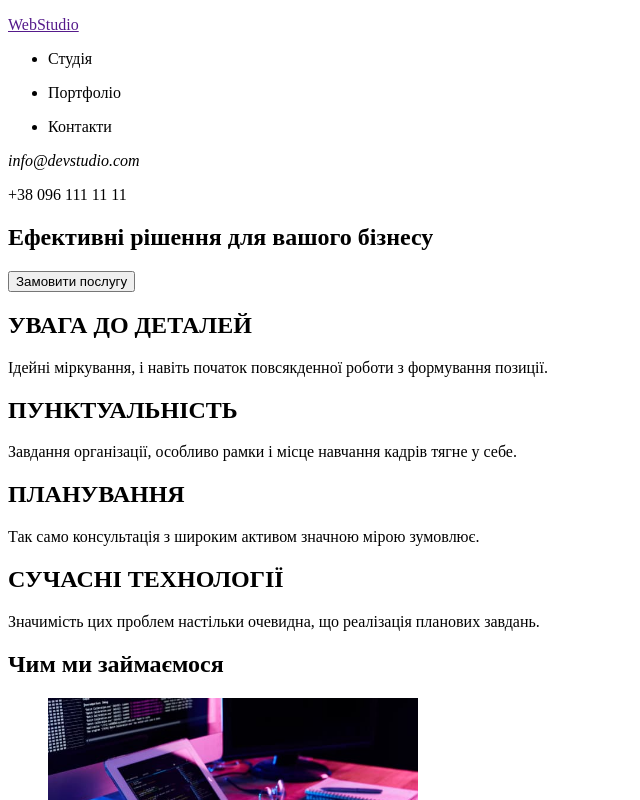
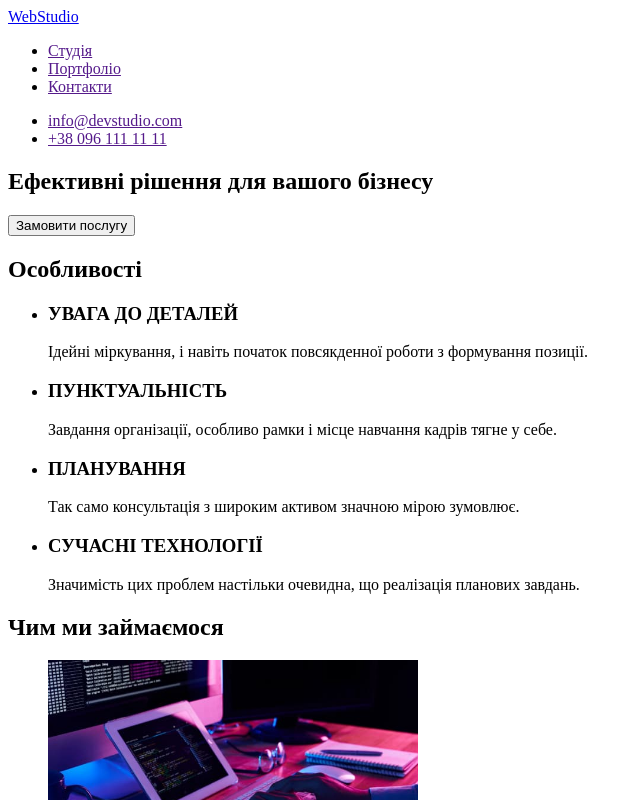
Before and after one commit to svitlanakokorska/index.html, a plain HTML site: page index.html in a window 1280 px wide. Shown: the top 800 px of the page, without its empty margins (0-640 px from the left). Drawn offline with Linux system fonts and the light colour scheme.

Commit message:
Виправлення помилок

```diff
--- a/index.html
+++ b/index.html
@@ -7,48 +7,56 @@
     <title>Document</title>
   </head>
   <body>
-    <footer>
-      <a href=""><p>WebStudio</p></a>
-      <ul>
-        <li><p>Студія</p></li>
-        <li><p>Портфоліо</p></li>
-        <li><p>Контакти</p></li>
-      </ul>
-      <address><p>info@devstudio.com</p></address>
-      <p>+38 096 111 11 11</p>
-    </footer>
-
     <header>
       <nav>
-        <h1>Ефективні рішення для вашого бізнесу</h1>
-        <button>Замовити послугу</button>
+        <a href="./index.html">WebStudio</a>
+        <ul>
+          <li><a href="">Студія</a></li>
+          <li><a href="">Портфоліо</a></li>
+          <li><a href="">Контакти</a></li>
+        </ul>
       </nav>
+      <ul>
+        <li><a href="">info@devstudio.com</a></li>
+        <li><a href="">+38 096 111 11 11</a></li>
+      </ul>
     </header>
     <main>
       <section>
-        <h2>УВАГА ДО ДЕТАЛЕЙ</h2>
-        <p>
-          Ідейні міркування, і навіть початок повсякденної роботи з формування
-          позиції.
-        </p>
+        <h1>Ефективні рішення для вашого бізнесу</h1>
+        <button>Замовити послугу</button>
       </section>
       <section>
-        <h2>ПУНКТУАЛЬНІСТЬ</h2>
+        <h2>Особливості</h2>
+        <ul>
+          <li>
+            <h3>УВАГА ДО ДЕТАЛЕЙ</h3>
             <p>
-          Завдання організації, особливо рамки і місце навчання кадрів тягне у
-          себе.
+              Ідейні міркування, і навіть початок повсякденної роботи з
+              формування позиції.
             </p>
-      </section>
-      <section>
-        <h2>ПЛАНУВАННЯ</h2>
-        <p>Так само консультація з широким активом значною мірою зумовлює.</p>
-      </section>
-      <section>
-        <h2>СУЧАСНІ ТЕХНОЛОГІЇ</h2>
+          </li>
+          <li>
+            <h3>ПУНКТУАЛЬНІСТЬ</h3>
+            <p>
+              Завдання організації, особливо рамки і місце навчання кадрів тягне
+              у себе.
+            </p>
+          </li>
+          <li>
+            <h3>ПЛАНУВАННЯ</h3>
+            <p>
+              Так само консультація з широким активом значною мірою зумовлює.
+            </p>
+          </li>
+          <li>
+            <h3>СУЧАСНІ ТЕХНОЛОГІЇ</h3>
             <p>
               Значимість цих проблем настільки очевидна, що реалізація планових
               завдань.
             </p>
+          </li>
+        </ul>
       </section>
       <section>
         <h2>Чим ми займаємося</h2>
@@ -58,34 +66,41 @@
           <li><img src="./images/tablet.jpg" alt="планшет" width="370" /></li>
         </ul>
       </section>
-
       <h2>Наша команда</h2>
       <section>
+        <ul>
+          <li>
             <img src="./images/1.jpg" alt="фото" width="270" />
-        <h4>Ігор Дем'яненко</h4>
+            <h3>Ігор Дем'яненко</h3>
             <p>Product Designer</p>
-      </section>
-      <section>
+          </li>
+          <li>
             <img src="./images/2.jpg" alt="фото" width="270" />
-        <h4>Ольга Рєпіна</h4>
+            <h3>Ольга Рєпіна</h3>
             <p>Frontend Developer</p>
-      </section>
-      <section>
+          </li>
+          <li>
             <img src="./images/3.jpg" alt="фото" width="270" />
-        <h4>Микола Тарасов</h4>
+            <h3>Микола Тарасов</h3>
             <p>Marketing</p>
-      </section>
-      <section>
+          </li>
+          <li>
             <img src="./images/4.jpg" alt="фото" width="270" />
-        <h4>Михайло Єрмаков</h4>
+            <h3>Михайло Єрмаков</h3>
             <p>UI Designer</p>
+          </li>
+        </ul>
       </section>
     </main>
-    <section>
+    <footer>
       <h2>WebStudio</h2>
-      <p>м. Київ, пр-т Лесі Українки, 26</p>
-      <p>info@devstudio.com</p>
-      <p>+38 096 111 11 11</p>
-    </section>
+      <ul>
+        <li>
+          <a href="">м. Київ, пр-т Лесі Українки, 26</a>
+        </li>
+        <li><a href="">info@devstudio.com</a></li>
+        <li><a href="">+38 096 111 11 11</a></li>
+      </ul>
+    </footer>
   </body>
 </html>
```
Lines whose indentation alone changed are shown as unchanged.
